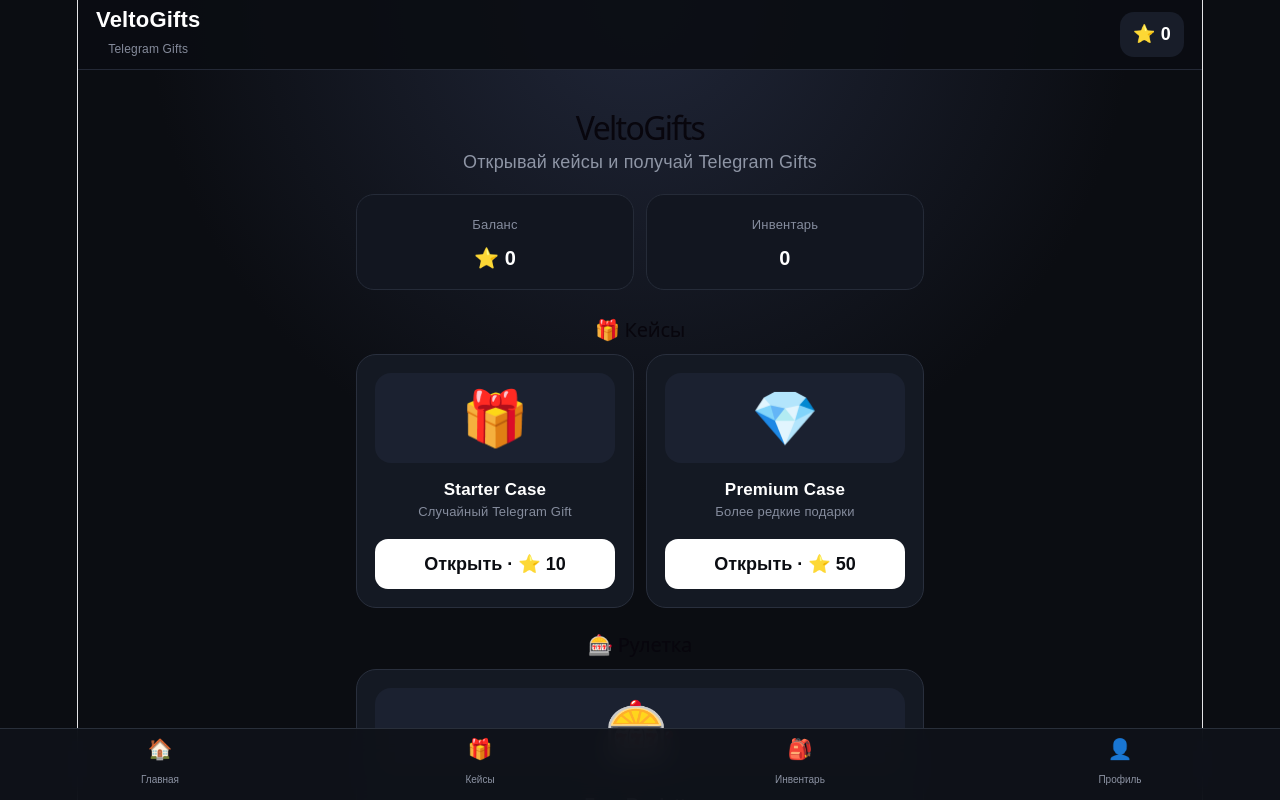
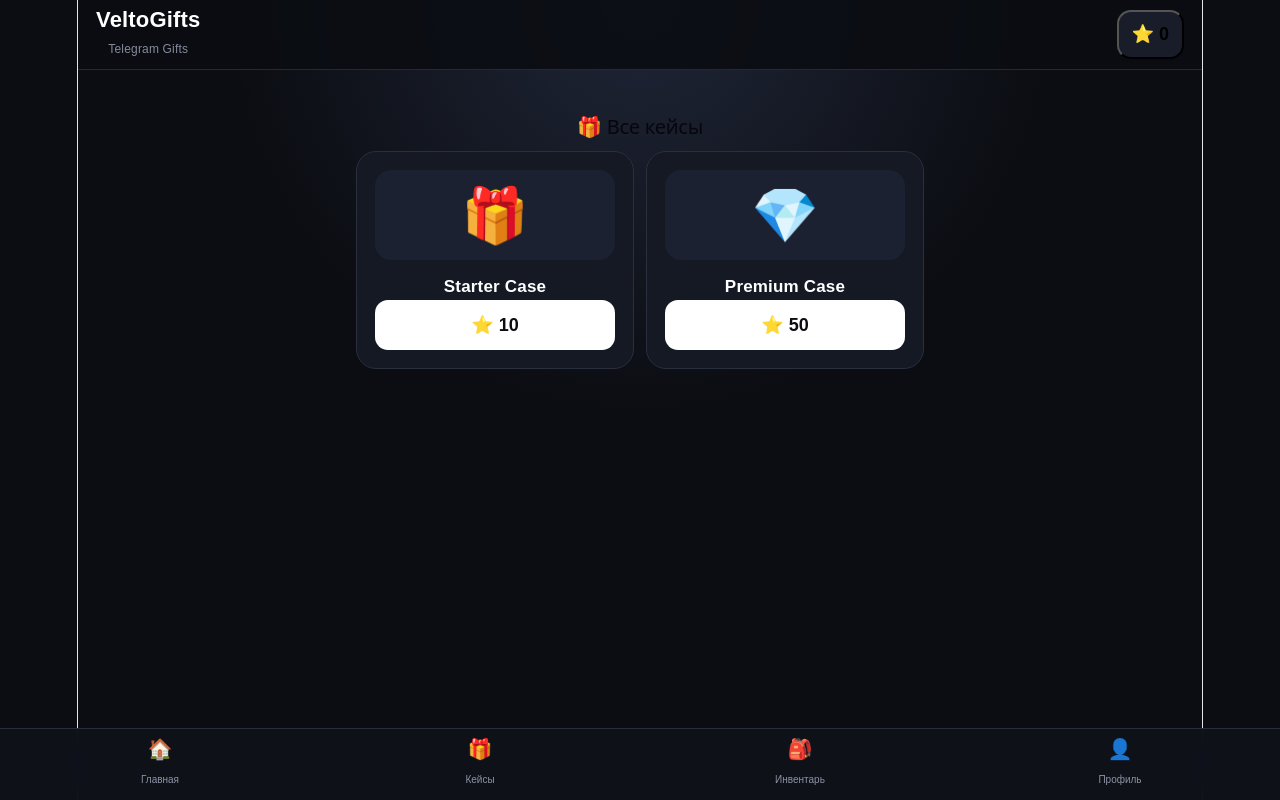
Before and after one commit to redminotekrxn-create/VeltoGifts-web, a React app: page / in a window 1280 px wide. Both pictures are taken after a click on the button "🎁 Кейсы". Shown: the top 800 px of the page. Built offline with nearby package versions, Linux system fonts and the light colour scheme; the HTML template or start-up script is replaced by a standard one.

Commit message:
Add interactive navigation

```diff
--- a/src/App.jsx
+++ b/src/App.jsx
@@ -1,6 +1,24 @@
+import { useState } from 'react'
 import './App.css'
 
 function App() {
+  const [page, setPage] = useState('home')
+  const [balance, setBalance] = useState(0)
+
+  const openCase = (price) => {
+    if (balance < price) {
+      alert(`Недостаточно Stars. Нужно ⭐ ${price}`)
+      return
+    }
+
+    setBalance(balance - price)
+    alert('Кейс пока находится в разработке 🎁')
+  }
+
+  const spinRoulette = () => {
+    alert('Бесплатная рулетка пока находится в разработке 🎰')
+  }
+
   return (
     <div className="app">
       <header className="header">
@@ -9,12 +27,17 @@
           <div className="subtitle">Telegram Gifts</div>
         </div>
 
-        <div className="balance">
-          ⭐ 0
-        </div>
+        <button
+          className="balance"
+          onClick={() => setPage('balance')}
+        >
+          ⭐ {balance}
+        </button>
       </header>
 
       <main>
+        {page === 'home' && (
+          <>
             <section className="welcome">
               <h1>VeltoGifts</h1>
               <p>Открывай кейсы и получай Telegram Gifts</p>
@@ -23,10 +46,13 @@
             <section className="stats">
               <div className="stat">
                 <span>Баланс</span>
-            <strong>⭐ 0</strong>
+                <strong>⭐ {balance}</strong>
               </div>
 
-          <div className="stat">
+              <div
+                className="stat"
+                onClick={() => setPage('inventory')}
+              >
                 <span>Инвентарь</span>
                 <strong>0</strong>
               </div>
@@ -39,14 +65,20 @@
                 <div className="case-icon">🎁</div>
                 <h3>Starter Case</h3>
                 <p>Случайный Telegram Gift</p>
-            <button>Открыть · ⭐ 10</button>
+
+                <button onClick={() => openCase(10)}>
+                  Открыть · ⭐ 10
+                </button>
               </div>
 
               <div className="case">
                 <div className="case-icon">💎</div>
                 <h3>Premium Case</h3>
                 <p>Более редкие подарки</p>
-            <button>Открыть · ⭐ 50</button>
+
+                <button onClick={() => openCase(50)}>
+                  Открыть · ⭐ 50
+                </button>
               </div>
             </section>
 
@@ -56,15 +88,106 @@
               <div className="roulette-icon">🎰</div>
               <h3>Free Roulette</h3>
               <p>Бесплатная попытка раз в 24 часа</p>
-          <button>Крутить</button>
+
+              <button onClick={spinRoulette}>
+                Крутить
+              </button>
             </section>
+          </>
+        )}
+
+        {page === 'balance' && (
+          <section className="roulette">
+            <div className="roulette-icon">⭐</div>
+
+            <h2>Баланс</h2>
+            <p>Твой текущий баланс</p>
+
+            <h1>⭐ {balance}</h1>
+
+            <button
+              onClick={() =>
+                alert('Пополнение подключим следующим этапом')
+              }
+            >
+              Пополнить баланс
+            </button>
+          </section>
+        )}
+
+        {page === 'inventory' && (
+          <section className="roulette">
+            <div className="roulette-icon">🎒</div>
+
+            <h2>Инвентарь</h2>
+
+            <p>Здесь будут твои Telegram Gifts</p>
+
+            <h3>Инвентарь пуст</h3>
+          </section>
+        )}
+
+        {page === 'cases' && (
+          <>
+            <h2>🎁 Все кейсы</h2>
+
+            <section className="cases">
+              <div className="case">
+                <div className="case-icon">🎁</div>
+
+                <h3>Starter Case</h3>
+
+                <button onClick={() => openCase(10)}>
+                  ⭐ 10
+                </button>
+              </div>
+
+              <div className="case">
+                <div className="case-icon">💎</div>
+
+                <h3>Premium Case</h3>
+
+                <button onClick={() => openCase(50)}>
+                  ⭐ 50
+                </button>
+              </div>
+            </section>
+          </>
+        )}
+
+        {page === 'profile' && (
+          <section className="roulette">
+            <div className="roulette-icon">👤</div>
+
+            <h2>Профиль</h2>
+
+            <p>
+              Telegram-профиль будет подключён следующим этапом.
+            </p>
+          </section>
+        )}
       </main>
 
       <nav className="bottom-nav">
-        <button>🏠<span>Главная</span></button>
-        <button>🎁<span>Кейсы</span></button>
-        <button>🎒<span>Инвентарь</span></button>
-        <button>👤<span>Профиль</span></button>
+        <button onClick={() => setPage('home')}>
+          🏠
+          <span>Главная</span>
+        </button>
+
+        <button onClick={() => setPage('cases')}>
+          🎁
+          <span>Кейсы</span>
+        </button>
+
+        <button onClick={() => setPage('inventory')}>
+          🎒
+          <span>Инвентарь</span>
+        </button>
+
+        <button onClick={() => setPage('profile')}>
+          👤
+          <span>Профиль</span>
+        </button>
       </nav>
     </div>
   )
```
Lines whose indentation alone changed are shown as unchanged.
